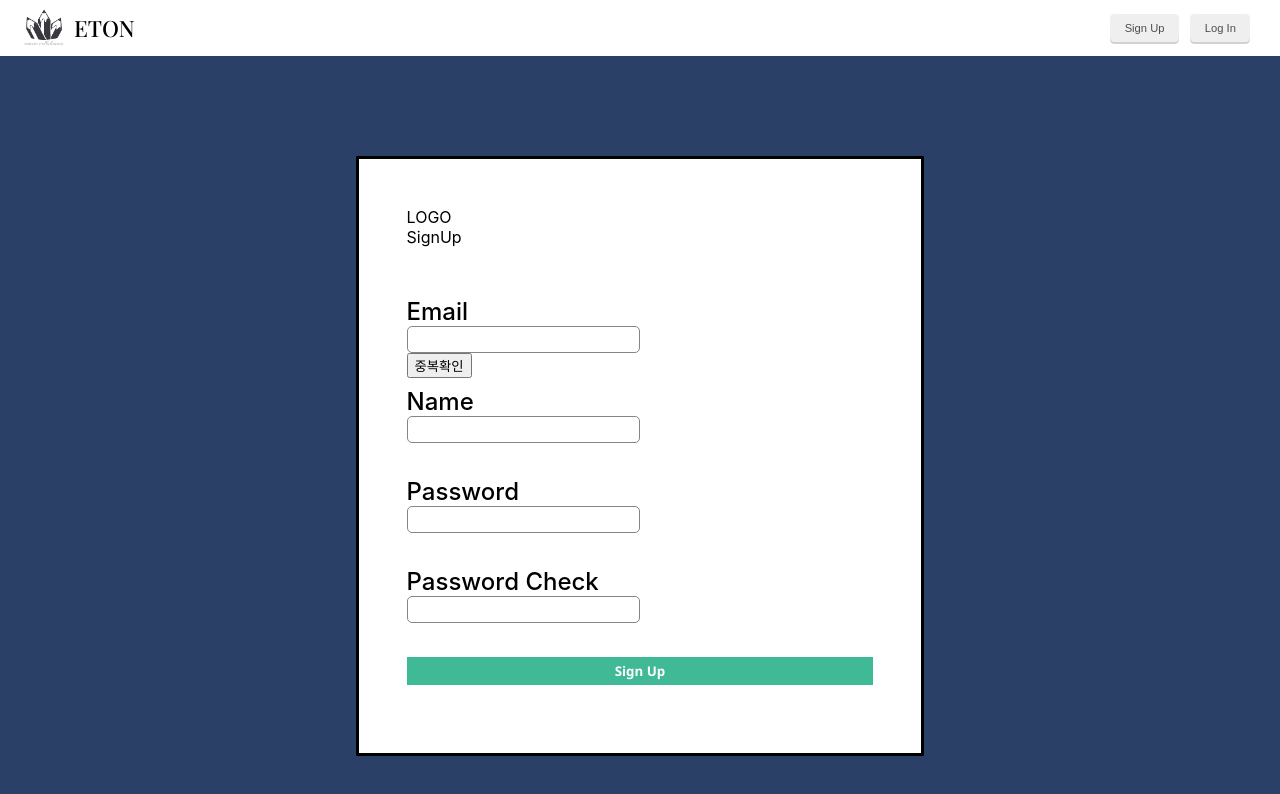
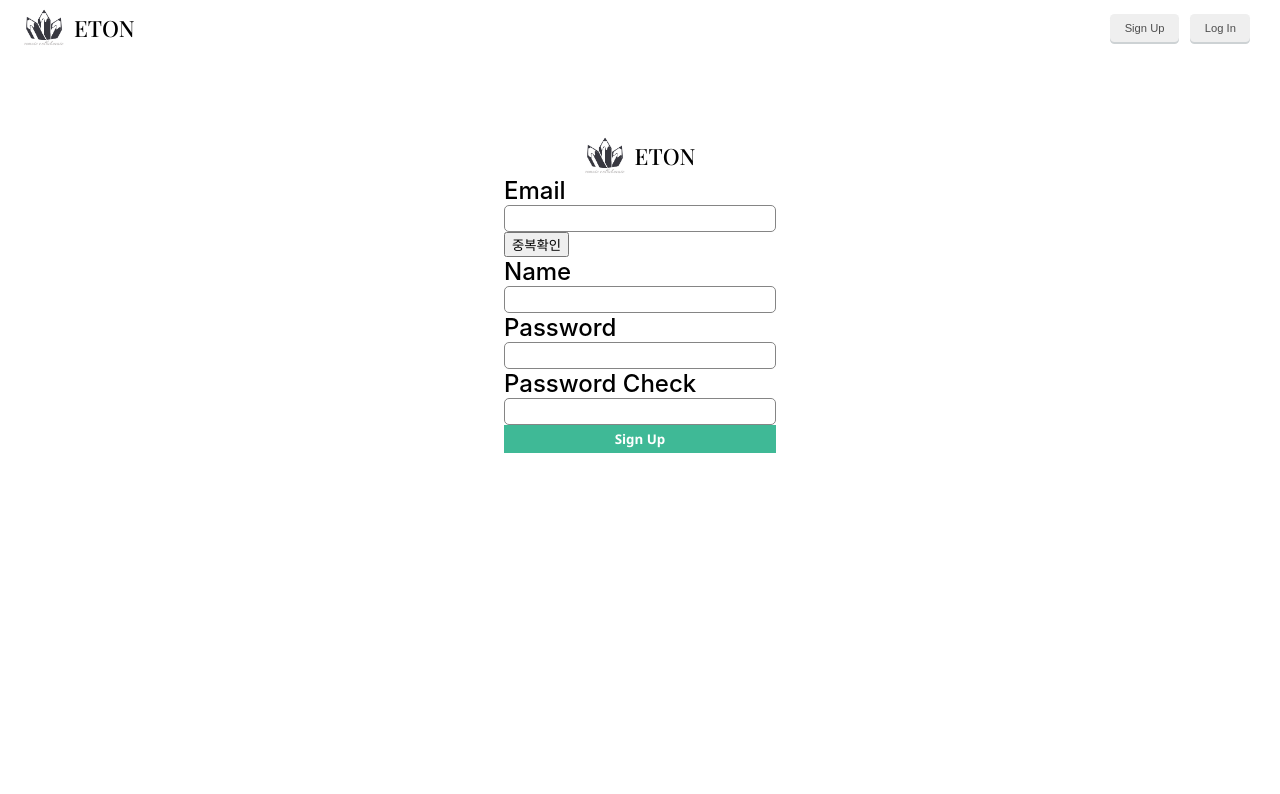
Before and after one commit to ddubbu/ETON-client, a React (Create React App) app: page /users/signup in a window 1280 px wide. Shown: the top 794 px of the page. Built offline with nearby package versions, Linux system fonts and the light colour scheme.

Commit message:
Remove grid, Use flex

```diff
--- a/src/pages/SignUp.js
+++ b/src/pages/SignUp.js
@@ -1,5 +1,7 @@
 import React, { useEffect, useState } from "react";
 import "../styles/signUp.css";
+import Logo from '../components/common/Logo.js'
+
 import axios from "axios";
 
 const SignUp = () => {
@@ -424,9 +426,9 @@ const SignUp = () => {
   return (
     <div className="signUpContainer">
       <div className="signUpDiv">
-        LOGO
-        <br />
-        SignUp
+        <Logo />
+        {/* <br /> */}
+        {/* SignUp */}
         {/* <div className = "socialLoginDiv">
                     <button onClick = {socialSignUp}>GitHub</button>
                 </div> */}
--- a/src/styles/signUp.css
+++ b/src/styles/signUp.css
@@ -1,31 +1,33 @@
 .signUpContainer {
-  background-color: #2a4066;
-  height: 100vh;
-  width: 100vw;
-  display: grid;
+  /* background-color: #2a4066; */
+  /* height: 100vh;
+  width: 100vw; */
+  /* display: grid;
   grid-template-columns: 2.5fr 4fr 2.5fr;
   grid-template-rows: 1fr 6fr 1fr;
-  grid-template-areas: ". . ." ". mid ." ". . .";
+  grid-template-areas: ". . ." ". mid ." ". . ."; */
 }
 
 .signUpDiv {
-  padding: 3rem;
-  background-color: white;
-  border: solid black 3px;
-  grid-area: mid;
+  /* padding: 3rem; */
+  width: 17rem;
+  margin: 10vh auto;
+  /* border: solid black 3px; */
+  /* grid-area: mid;
   display: grid;
-  grid-template-rows: repeat(5, 1fr);
+  grid-template-rows: repeat(5, 1fr); */
 }
 
 .signUpDiv>div {
   /* border: solid black 1px; */
   border-radius: 0.3rem;
+
 }
 
 .signUpDiv>.inputDiv {
   text-align: left;
-  display: grid;
-  grid-template-columns: 1fr 1fr;
+  /* display: grid;
+  grid-template-columns: 1fr 1fr; */
 }
 
 .validError {
```
Also changed, not shown: 1 other file (tests, documents, lock files or other folders).
